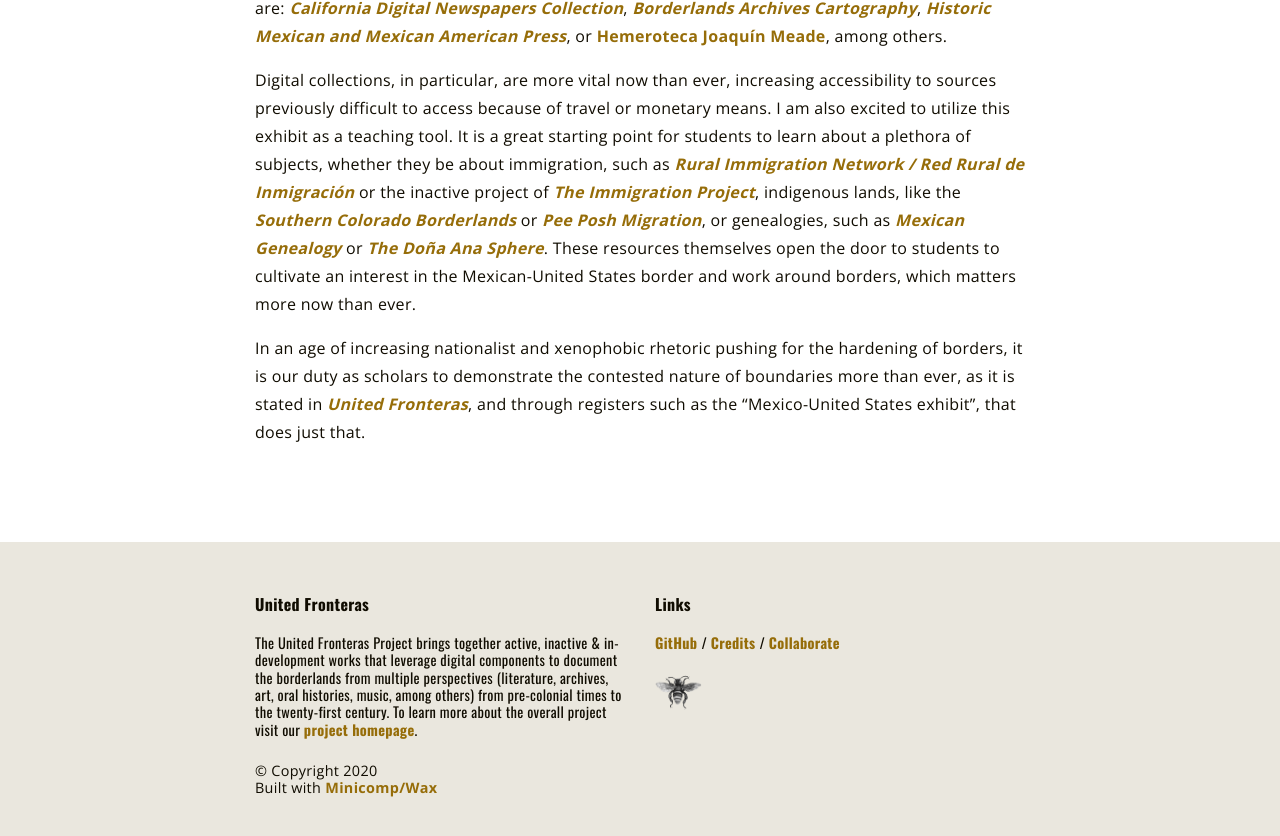
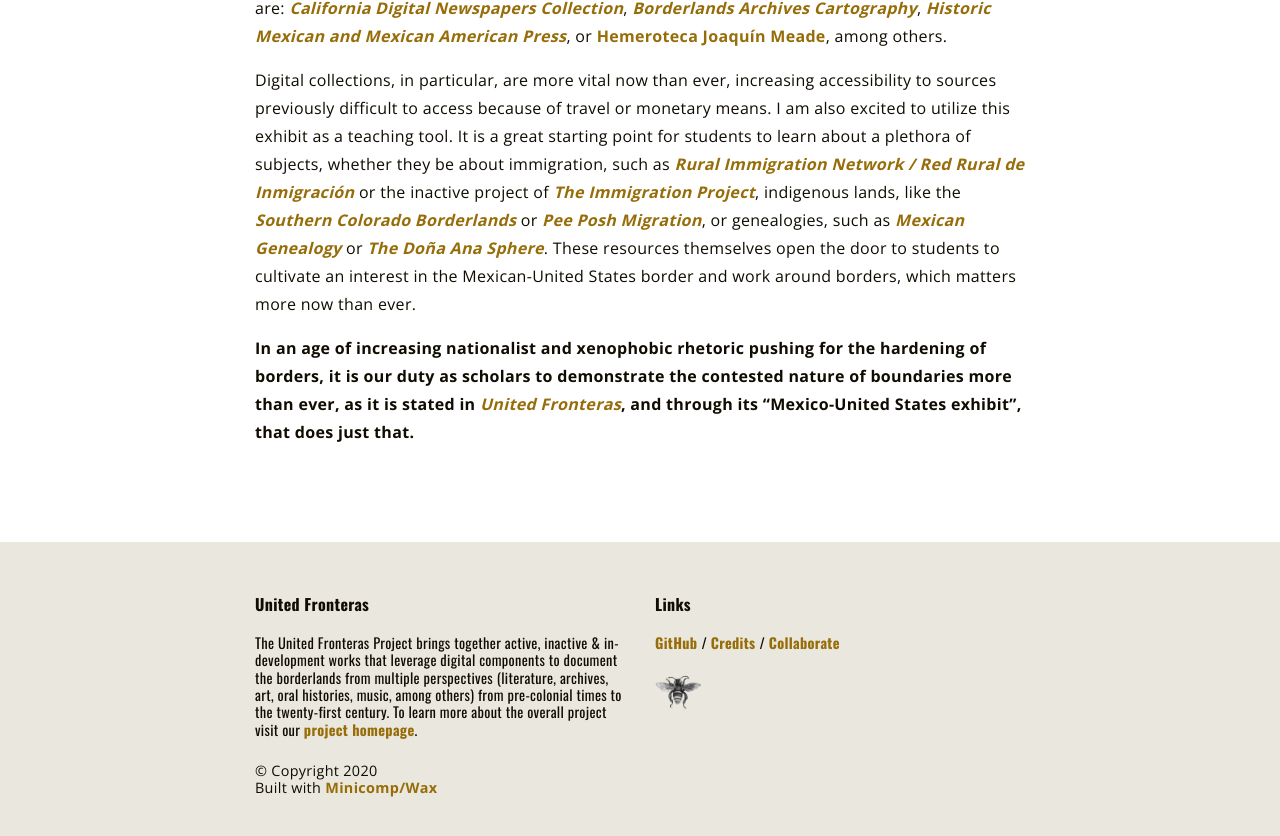
Before and after one commit to unitedfronteras/ufexhibition_mexusa, a Jekyll site: the page built from _reflections/ellstrand.md, in a window 1280 px wide and 900 px high, scrolled down 804 px. Shown: the top 836 px of the window. Built offline with Jekyll 4.4.1, drawn with Linux system fonts in a browser that asks for light colours.

Commit message:
Update ellstrand.md

```diff
--- a/_reflections/ellstrand.md
+++ b/_reflections/ellstrand.md
@@ -14,4 +14,4 @@
 
 Digital collections, in particular, are more vital now than ever, increasing accessibility to sources previously difficult to access because of travel or monetary means.  I am also excited to utilize this exhibit as a teaching tool. It is a great starting point for students to learn about a plethora of subjects, whether they be about immigration, such as [*Rural Immigration Network / Red Rural de Inmigración*](https://unitedfronteras.github.io/ufexhibition_mexusa/united/obj098/) or the inactive project of [*The Immigration Project*](https://unitedfronteras.github.io/ufexhibition_mexusa/united/obj104/), indigenous lands, like the [*Southern Colorado Borderlands*](https://unitedfronteras.github.io/ufexhibition_mexusa/united/obj099/) or [*Pee Posh Migration*](https://unitedfronteras.github.io/ufexhibition_mexusa/united/obj088/), or genealogies, such as [*Mexican Genealogy*](https://unitedfronteras.github.io/ufexhibition_mexusa/united/obj075/) or [*The Doña Ana Sphere*](https://unitedfronteras.github.io/ufexhibition_mexusa/united/obj037/). These resources themselves open the door to students to cultivate an interest in the Mexican-United States border and work around borders, which matters more now than ever.
 
-In an age of increasing nationalist and xenophobic rhetoric pushing for the hardening of borders, it is our duty as scholars to demonstrate the contested nature of boundaries more than ever, as it is stated in [*United Fronteras*](https://unitedfronteras.github.io/about/), and through registers such as the "Mexico-United States exhibit", that does just that.
+**In an age of increasing nationalist and xenophobic rhetoric pushing for the hardening of borders, it is our duty as scholars to demonstrate the contested nature of boundaries more than ever, as it is stated in [*United Fronteras*](https://unitedfronteras.github.io/about/), and through its "Mexico-United States exhibit", that does just that.**
```
